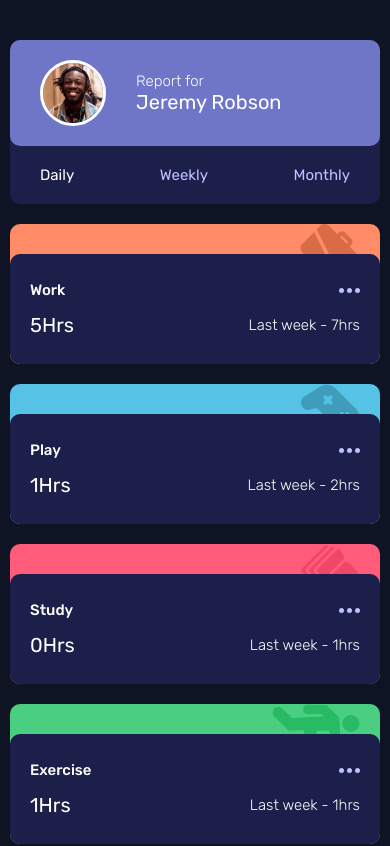
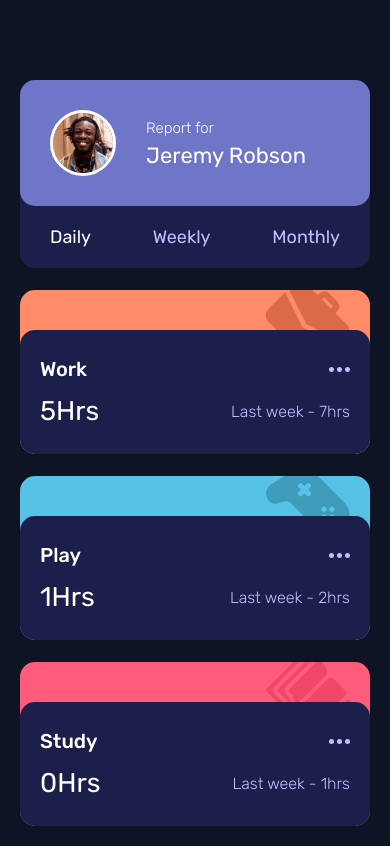
Before and after one commit to martinw0/time-tracking, a React (Create React App) app: page / in a window 390 px wide. Shown: the top 846 px of the page. Built offline with nearby package versions, Linux system fonts and the light colour scheme.

Commit message:
mobile design OK

```diff
--- a/src/style.css
+++ b/src/style.css
@@ -20,20 +20,20 @@ body {
 
 main {
   flex-grow: 1;
-  margin: 40px 10px;
+  margin: 80px 20px;
 }
 
 .informations {
   background-color: hsl(235deg, 46%, 20%);
-  border-radius: 10px;
+  border-radius: 15px;
 }
 .informations .user {
   display: flex;
   align-items: center;
   color: white;
   background-color: hsl(235deg, 45%, 61%);
-  border-radius: 10px;
-  padding: 20px 30px;
+  border-radius: 15px;
+  padding: 30px;
 }
 .informations .user img {
   height: 60px;
@@ -44,9 +44,10 @@ main {
   margin-left: 30px;
   font-size: 1.5rem;
   font-weight: 300;
+  line-height: 2.7rem;
 }
 .informations .user h1 span {
-  font-size: 2rem;
+  font-size: 2.2rem;
   font-weight: 400;
 }
 .informations .periodicity {
@@ -59,32 +60,32 @@ main {
 }
 .informations .periodicity ul li {
   cursor: pointer;
-  font-size: 1.5rem;
+  font-size: 1.8rem;
 }
 .informations .periodicity ul .active {
   color: white;
 }
 
 .card {
-  margin-top: 20px;
-  border-radius: 10px;
+  margin-top: 22px;
+  border-radius: 15px;
   color: white;
 }
 .card .header {
-  height: 30px;
+  height: 40px;
   position: relative;
   overflow: hidden;
   margin: 0 20px;
 }
 .card .header img {
   position: absolute;
-  top: 0;
+  top: -9px;
   right: 0;
-  height: 60px;
+  height: 85px;
 }
 .card .stats {
   background-color: hsl(235deg, 46%, 20%);
-  border-radius: 10px;
+  border-radius: 15px;
   padding: 20px 20px;
 }
 .card .stats div {
@@ -94,19 +95,20 @@ main {
   padding: 7px 0;
 }
 .card .stats .title {
-  font-size: 1.5rem;
+  font-size: 2rem;
   font-weight: 500;
 }
 .card .stats .title img {
   height: 5px;
 }
 .card .stats .hours p:nth-child(1) {
-  font-size: 2rem;
+  font-size: 2.7rem;
   font-weight: 400;
 }
 .card .stats .hours p:nth-child(2) {
-  font-size: 1.5rem;
+  font-size: 1.6rem;
   font-weight: 300;
+  color: hsl(236deg, 100%, 87%);
 }
 
 .work {
--- a/src/style.scss
+++ b/src/style.scss
@@ -43,18 +43,18 @@ body {
 }
 main {
     flex-grow: 1;
-    margin: 40px 10px;
+    margin: 80px 20px;
 }
 .informations {
     background-color: $dark-blue;
-    border-radius: 10px;
+    border-radius: 15px;
     .user {
         display: flex;
         align-items: center;
         color: white;
         background-color: $desaturated-blue;
-        border-radius: 10px;
-        padding: 20px 30px;
+        border-radius: 15px;
+        padding: 30px;
         img {
             height: 60px;
             border: solid white 3px;
@@ -64,8 +64,9 @@ main {
             margin-left: 30px;
             font-size: 1.5rem;
             font-weight: 300;
+            line-height: 2.7rem;
             span {
-                font-size: 2rem;
+                font-size: 2.2rem;
                 font-weight: 400;
             }
         }
@@ -78,7 +79,7 @@ main {
             justify-content: space-between;
             li {
                 cursor: pointer;
-                font-size: 1.5rem;
+                font-size: 1.8rem;
             }
             .active {
                 color: white;
@@ -87,24 +88,24 @@ main {
     }
 }
 .card {
-    margin-top: 20px;
-    border-radius: 10px;
+    margin-top: 22px;
+    border-radius: 15px;
     color: white;
     .header {
-        height: 30px;
+        height: 40px;
         position: relative;
         overflow: hidden;
         margin: 0 20px;
         img {
             position: absolute;
-            top: 0;
+            top: -9px;
             right: 0;
-            height: 60px;
+            height: 85px;
         }
     }
     .stats {
         background-color: $dark-blue;
-        border-radius: 10px;
+        border-radius: 15px;
         padding: 20px 20px;
         div {
             display: flex;
@@ -113,7 +114,7 @@ main {
             padding: 7px 0;
         }
         .title {
-            font-size: 1.5rem;
+            font-size: 2rem;
             font-weight: 500;
             img {
                 height: 5px;
@@ -121,12 +122,13 @@ main {
         }
         .hours {
             p:nth-child(1) {
-                font-size: 2rem;
+                font-size: 2.7rem;
                 font-weight: 400;
             }
             p:nth-child(2) {
-                font-size: 1.5rem;
+                font-size: 1.6rem;
                 font-weight: 300;
+                color: $pale-blue;
             }
         }
     }
```
Also changed, not shown: 1 other file (tests, documents, lock files or other folders).
